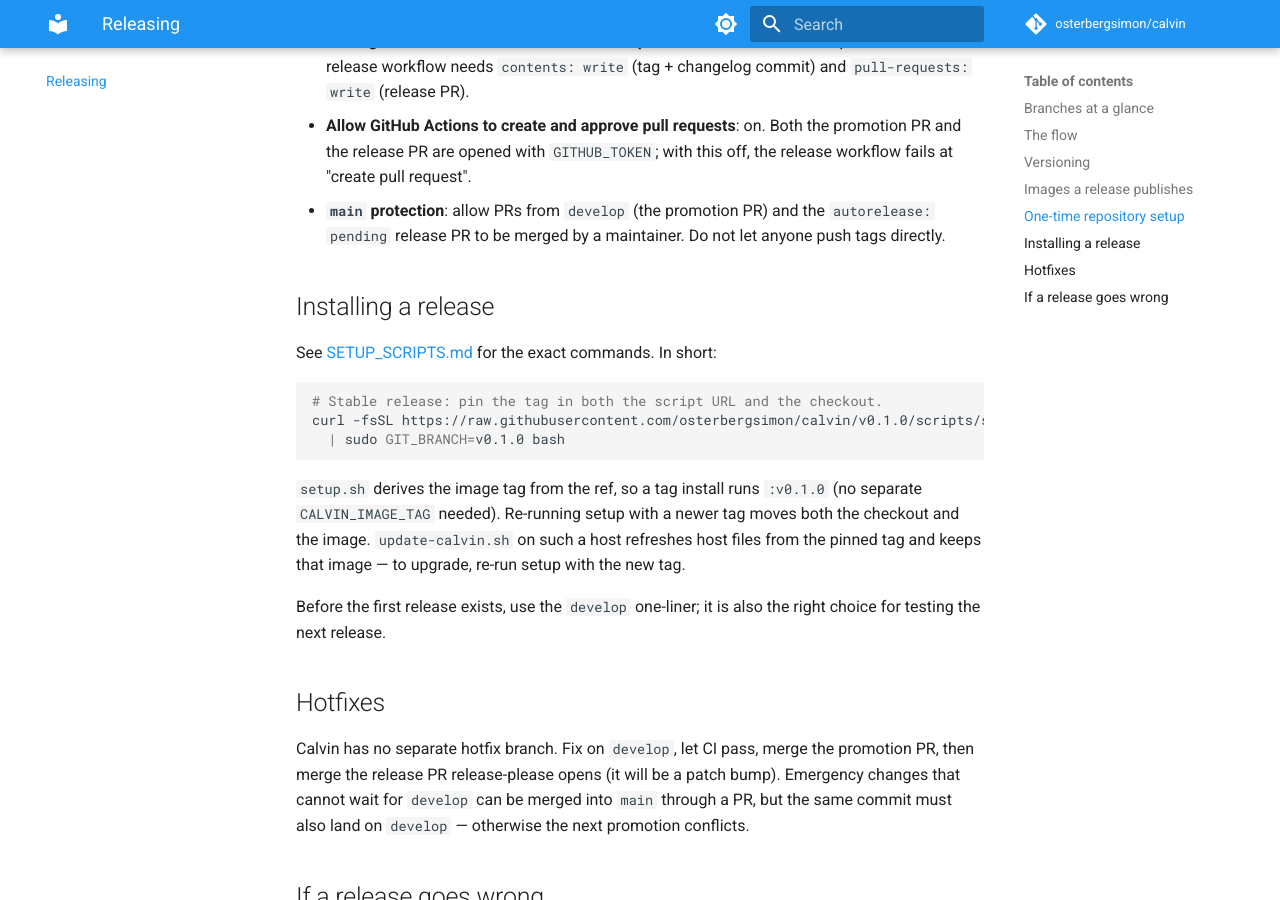
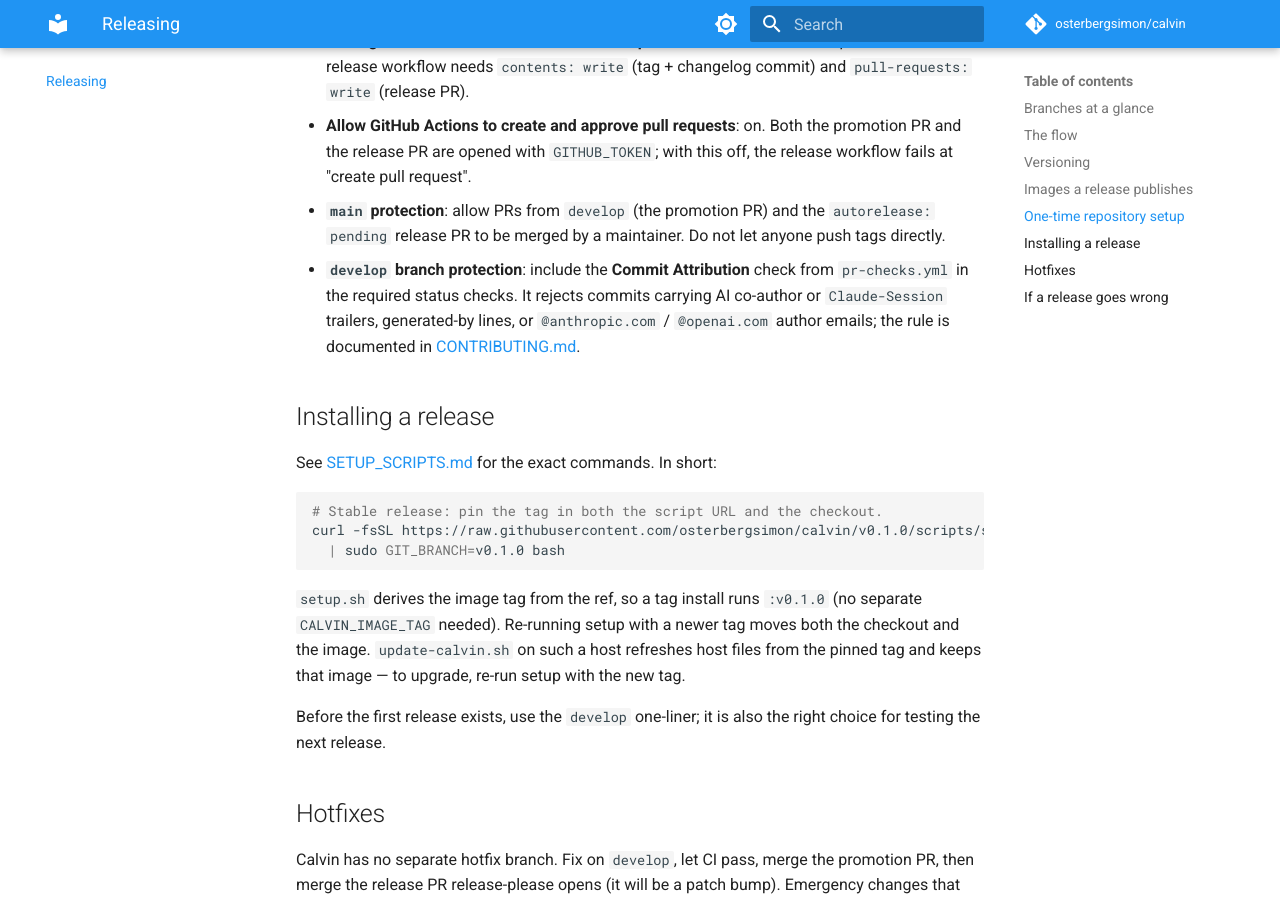
Before and after one commit to osterbergsimon/calvin, an MkDocs documentation site: the page built from docs/RELEASING.md, in a window 1280 px wide and 900 px high, scrolled down 2711 px. Built offline with MkDocs 1.6.1 and Material for MkDocs 9.7.7, drawn with Linux system fonts in a browser that asks for light colours; comment, search, counter and statistics services are not loaded.

Commit message:
feat(scripts): reject AI attribution in commit ranges (calvin-6mn8)
Add scripts/check-commit-attribution.sh, which fails on AI co-author trailers, generated-by lines, Claude-Session trailers and AI vendor emails in a commit range while ignoring ordinary Claude/CLAUDE.md mentions. Cover it with a standalone shell test and document the CI gate.

```diff
--- a/docs/RELEASING.md
+++ b/docs/RELEASING.md
@@ -115,6 +115,11 @@ These are repository settings, not code. Check them once:
 - **`main` protection**: allow PRs from `develop` (the promotion PR) and the
   `autorelease: pending` release PR to be merged by a maintainer. Do not let
   anyone push tags directly.
+- **`develop` branch protection**: include the **Commit Attribution** check from
+  `pr-checks.yml` in the required status checks. It rejects commits carrying AI
+  co-author or `Claude-Session` trailers, generated-by lines, or
+  `@anthropic.com` / `@openai.com` author emails; the rule is documented in
+  [CONTRIBUTING.md](CONTRIBUTING.md).
 
 ## Installing a release
 
```
Also changed, not shown: CONTRIBUTING.md (+9 -0 lines), 3 other files.
